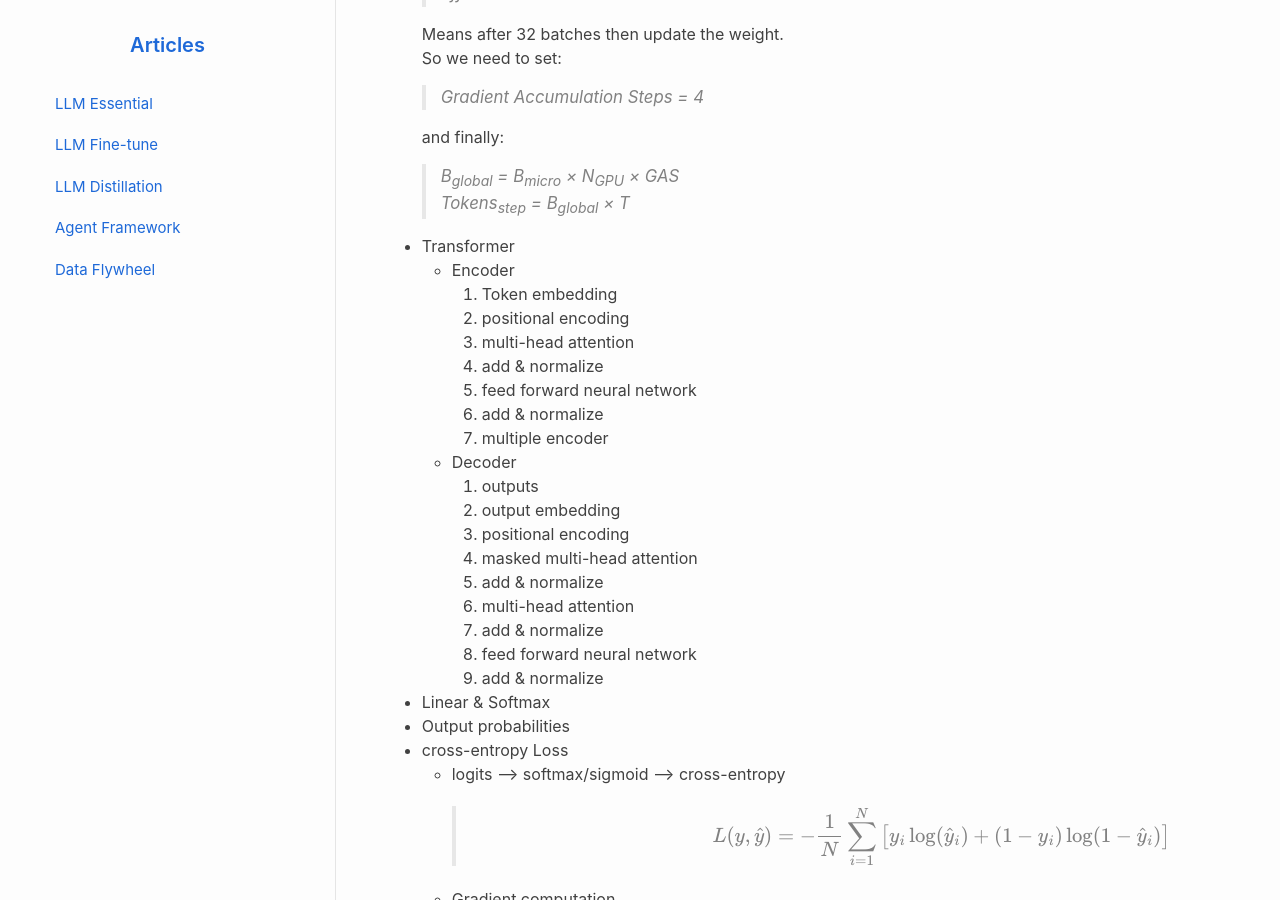
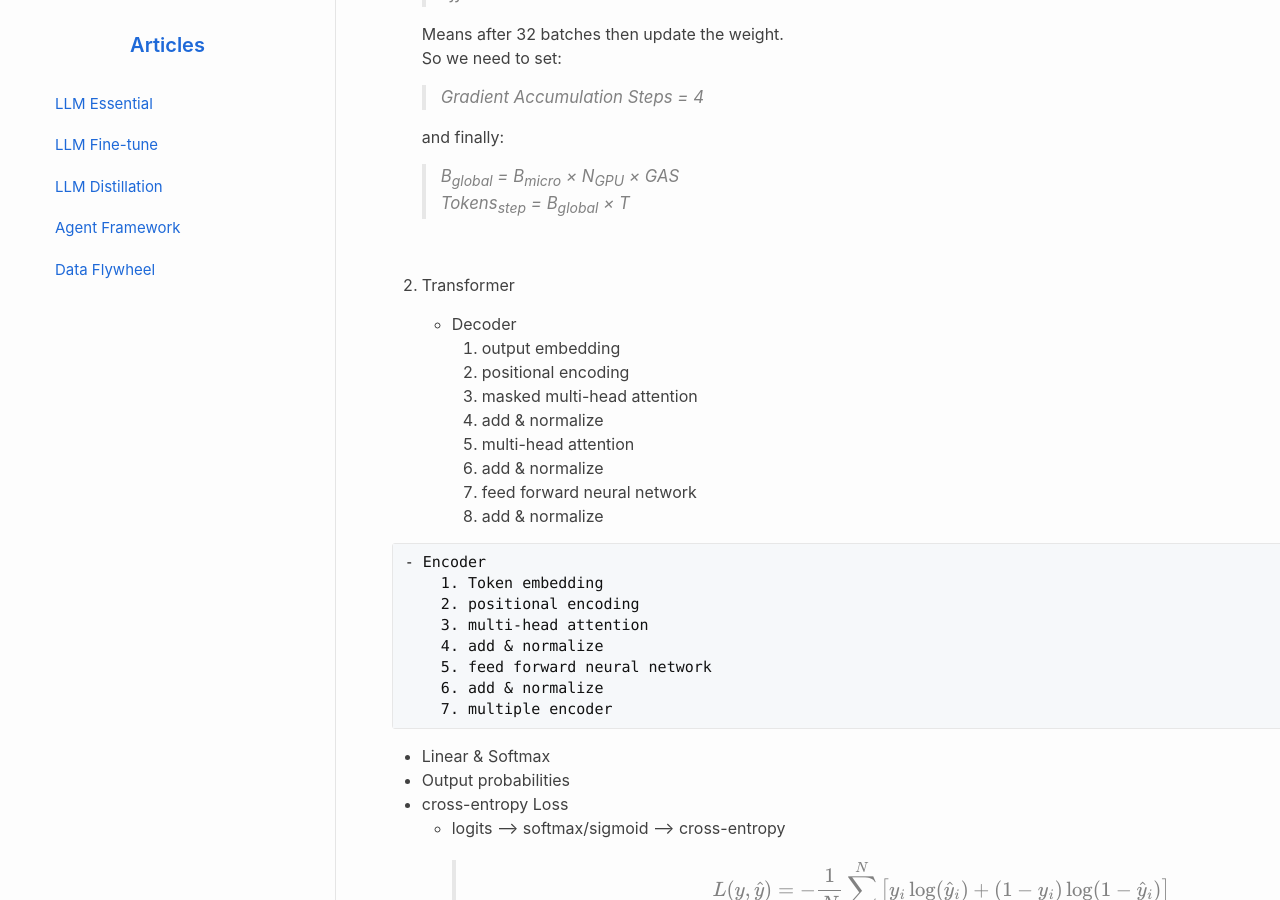
Before and after one commit to ChrisZhu2050/chriszhu2050.github.io, a Jekyll site: the page built from index.md, in a window 1280 px wide and 900 px high, scrolled down 12407 px. Built offline with Jekyll 4.4.1, drawn with Linux system fonts in a browser that asks for light colours; nearby versions of some CDN libraries; formulas are drawn with MathJax 3; part of the change alters nothing that is shown.

Commit message:
Update index.md

```diff
--- a/index.md
+++ b/index.md
@@ -518,11 +518,25 @@ graph LR
       > B<sub>global</sub> = B<sub>micro</sub> × N<sub>GPU</sub> × GAS
       Tokens<sub>step</sub> = B<sub>global</sub> × T
 
+      <br>
 
 
-  - Transformer
+
+  2. Transformer
   <!-- <a id="section2"></a>   -->
-      - Encoder
+
+      - Decoder
+        1. output embedding
+        2.  positional encoding
+        3.  masked multi-head attention
+        4.  add & normalize
+        5.  multi-head attention
+        6.  add & normalize
+        7.  feed forward neural network
+        8.  add & normalize
+
+
+    - Encoder
         1. Token embedding
         2. positional encoding
         3. multi-head attention
@@ -530,16 +544,6 @@ graph LR
         5. feed forward neural network
         6. add & normalize
         7. multiple encoder
-      - Decoder
-        1. outputs
-        2. output embedding
-        3.  positional encoding
-        4.  masked multi-head attention
-        5.  add & normalize
-        6.  multi-head attention
-        7.  add & normalize
-        8.  feed forward neural network
-        9.  add & normalize
 
   - Linear & Softmax
   - Output probabilities
```
